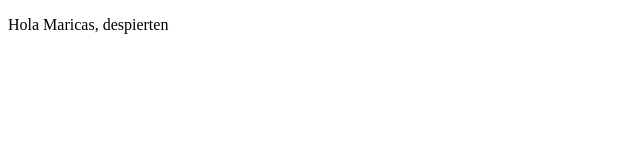
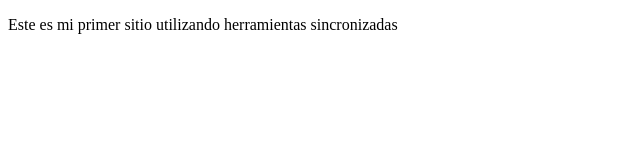
Before and after one commit to JBataller88/ProyectoDemoCurso, a plain HTML site: page index.html in a window 1280 px wide. Shown: the whole page, without its empty margins (0-640 px from the left). Drawn offline with Linux system fonts and the light colour scheme.

Commit message:
cambios agregados a HolaMundo

```diff
--- a/index.html
+++ b/index.html
@@ -7,6 +7,6 @@
     <title>Hola Mundo</title>
 </head>
 <body>
-    <p>Hola Maricas, despierten</p>
+    <p>Este es mi primer sitio utilizando herramientas sincronizadas</p>
 </body>
 </html>
```
